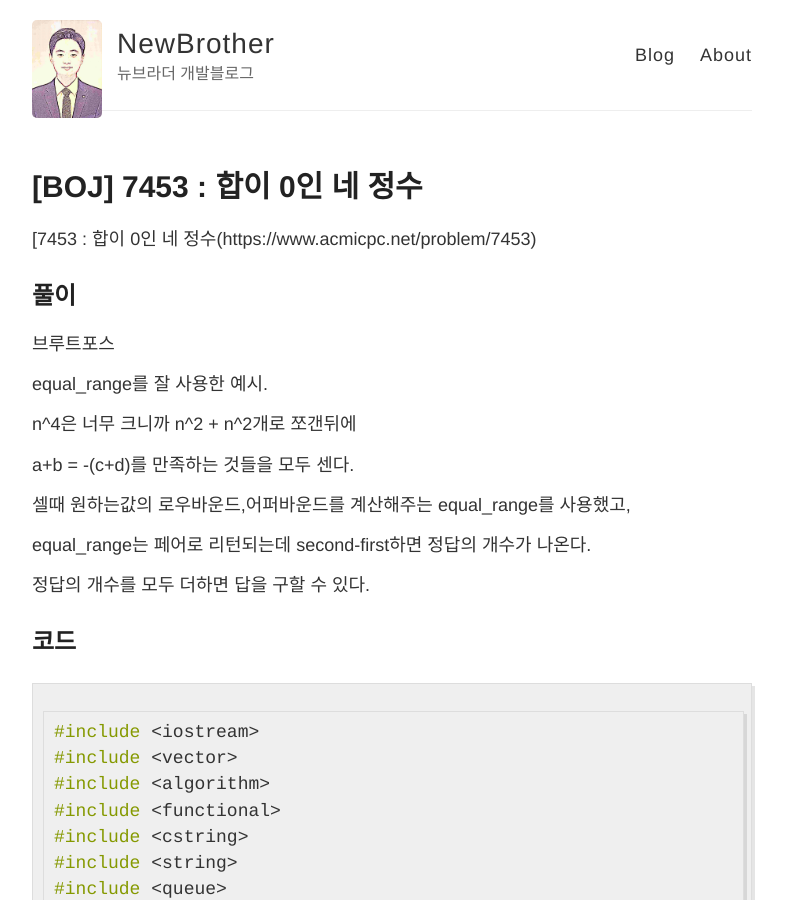
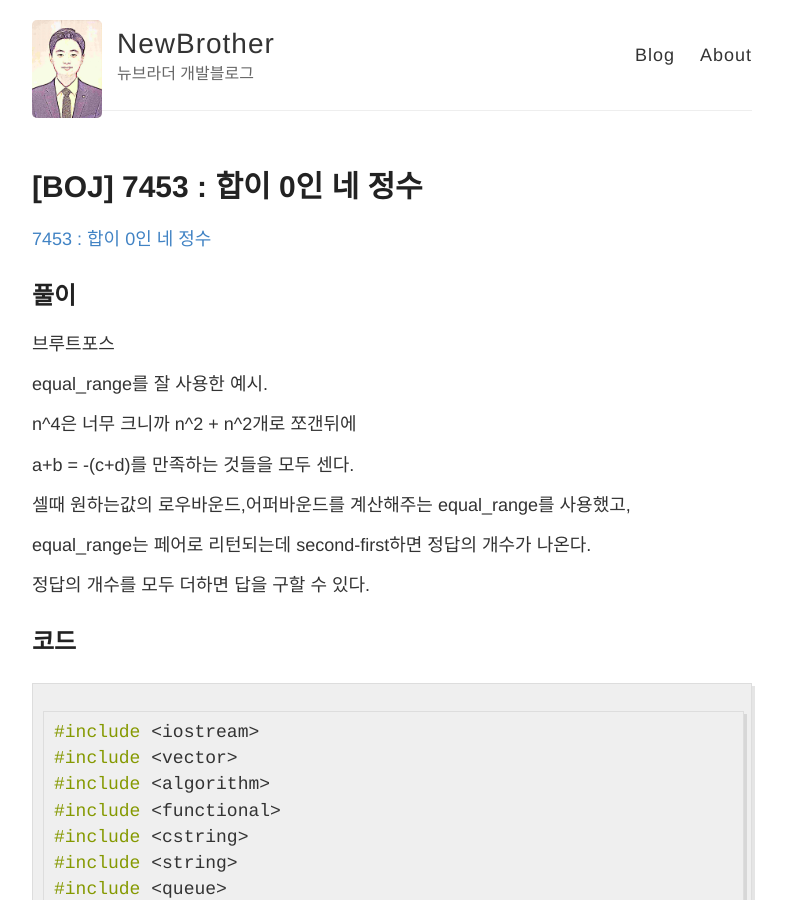
Before and after one commit to newbrother/newbrother.github.io, a Jekyll site: the page built from _posts/2019-5-14-BOJ-7453.md, in a window 1280 px wide and 900 px high. Shown: the whole window, without its empty margins (248-1034 px from the left). Built offline with Jekyll 4.4.1, drawn with Linux system fonts in a browser that asks for light colours.

Commit message:
Update 2019-5-14-BOJ-7453.md

```diff
--- a/_posts/2019-5-14-BOJ-7453.md
+++ b/_posts/2019-5-14-BOJ-7453.md
@@ -3,7 +3,7 @@ layout: post
 title: '[BOJ] 7453 : 합이 0인 네 정수'
 ---
 
-[7453 : 합이 0인 네 정수(https://www.acmicpc.net/problem/7453)
+[7453 : 합이 0인 네 정수](https://www.acmicpc.net/problem/7453)
 
 ## 풀이
 
```
